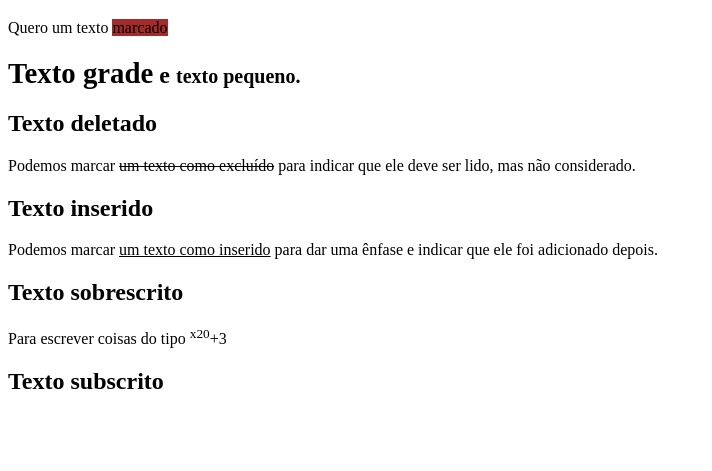
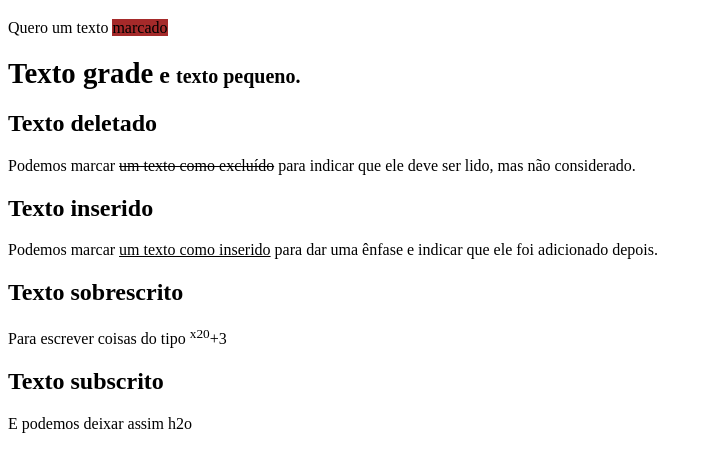
Before and after one commit to levinaval/HTML5_e_CSS3, a plain HTML site: page 23.Formatação_adicionais/index.html in a window 1280 px wide. Shown: the part 61-532 px from the top of the page, without its empty margins (0-712 px from the left). Drawn offline with Linux system fonts and the light colour scheme.

Commit message:
Formataçao

```diff
--- a/23.Formatação_adicionais/index.html
+++ b/23.Formatação_adicionais/index.html
@@ -22,6 +22,6 @@
 <h2>Texto sobrescrito</h2>
 <p>Para escrever coisas do tipo <sup>x20</sup>+3</p>
 <h2>Texto subscrito</h2>
-<p></p>
+<p>E podemos deixar assim h2o</p>
 </body>
 </html>
```
